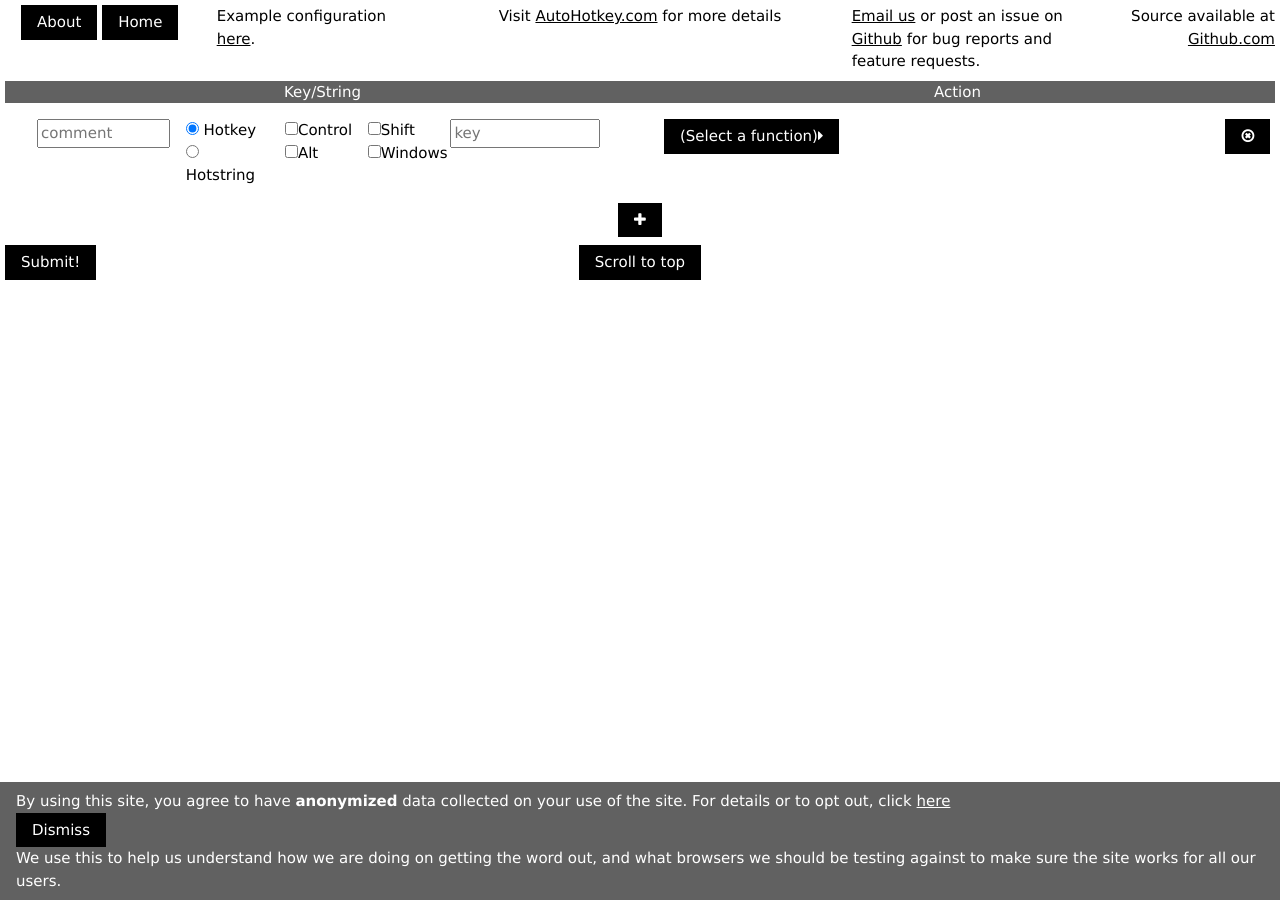
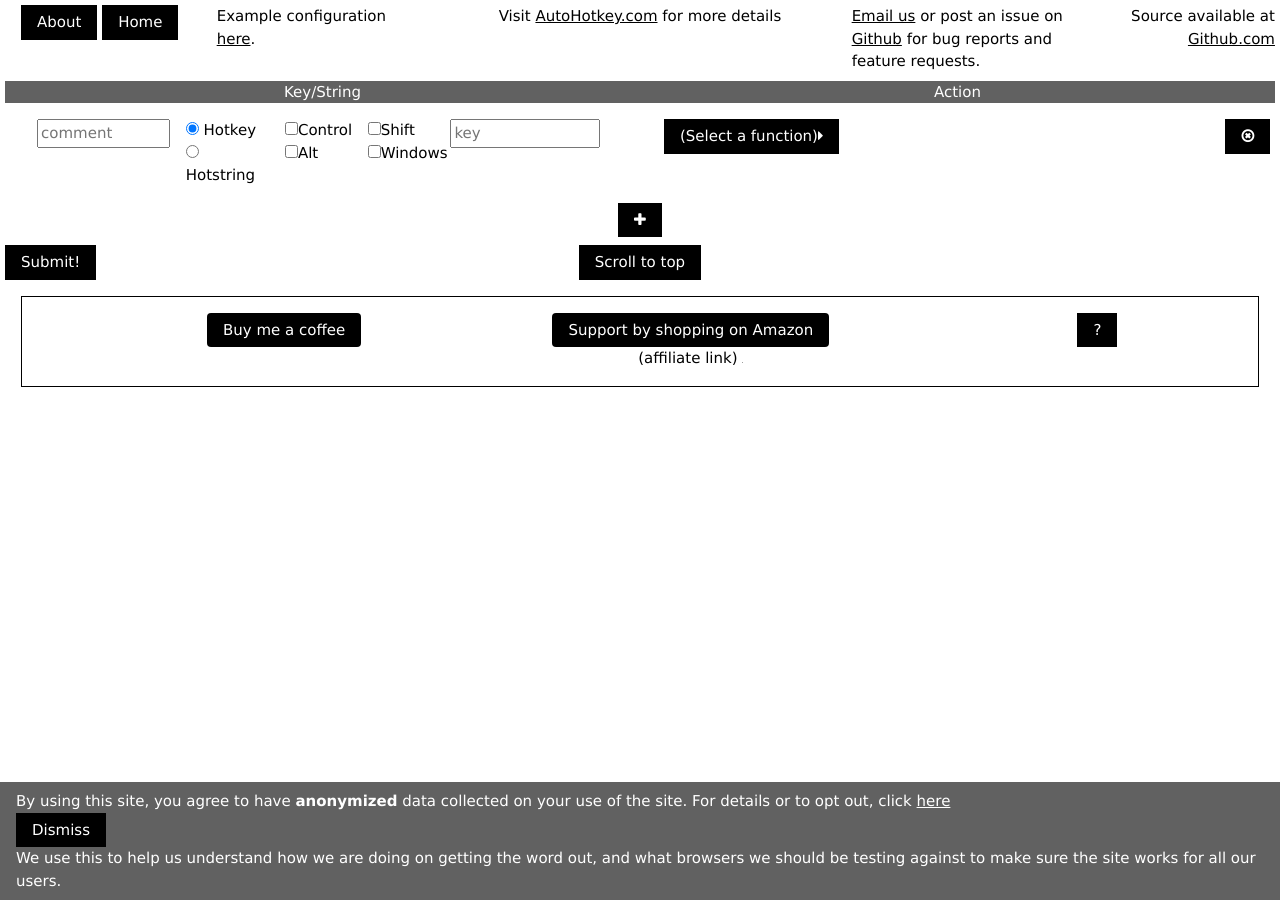
Before and after one commit to mshafer1/AHK-generator, a Jekyll site: the page built from index.html, in a window 1280 px wide. Built offline with Jekyll 4.4.1, drawn with Linux system fonts in a browser that asks for light colours.

Commit message:
add support links

```diff
--- a/index.html
+++ b/index.html
@@ -29,7 +29,8 @@ layout: basic
     </span>
     <div id="newRow" class="w3-row">
         <div class="w3-col s12 w3-center">
-            <button type="button" id="btnAdd" class="w3-btn" onclick="newRow(); markDirty()" title="Add row"><i class="fa fa-plus"></i></button>
+            <button type="button" id="btnAdd" class="w3-btn" onclick="newRow(); markDirty()" title="Add row"><i
+                    class="fa fa-plus"></i></button>
         </div>
     </div>
     <div class="w3-row w3-padding-top">
@@ -37,16 +38,52 @@ layout: basic
             <button type="submit" class="w3-btn" title="Generate script" id="btnSubmit">Submit!</button>
         </div>
         <div class="w3-col s4">
-            <button type="button" id="btnTop" class="w3-btn center" title="Scroll to top of config" onClick="scrollToTop();">
+            <button type="button" id="btnTop" class="w3-btn center" title="Scroll to top of config"
+                onClick="scrollToTop();">
                 Scroll to top
             </button>
         </div>
         <div class="w3-col s4">
-            <button type="button" id="btnDownload" download="hotkeys.ahk" class="w3-hide w3-btn" style="float:right" title="Click to download AHK script" onClick="download(); ga('send', 'event', { eventCategory: 'AHK', eventAction: 'Download', eventLabel: 'Download', eventValue: 1 });"
+            <button type="button" id="btnDownload" download="hotkeys.ahk" class="w3-hide w3-btn" style="float:right"
+                title="Click to download AHK script"
+                onClick="download(); ga('send', 'event', { eventCategory: 'AHK', eventAction: 'Download', eventLabel: 'Download', eventValue: 1 });"
                 disabled>download</button>
             <a id="downloadLink" href='#' download="hotkeys.ahk" class="w3-hide">download</a>
         </div>
     </div>
 </form>
+<div class="w3-row-padding w3-margin w3-padding-16 w3-border w3-border-black">
+    <div class="w3-col w3-hide-small l1">&nbsp;</div>
+    <div class="w3-col w3-center l3">
+        <a target="_blank" class="w3-btn w3-round" href="https://www.buymeacoffee.com/mshafer1">
+            Buy me a coffee
+        </a>
+    </div>
+    <div class="w3-col l1">&nbsp;</div>
+    <div class="w3-col w3-center l3">
+        <a target="_blank"
+            href="https://www.amazon.com/b?_encoding=UTF8&tag=mshafertechit-20&linkCode=ur2&linkId=32cd82131398464c947c0c63d85edcd7&camp=1789&creative=9325&node=172456"
+            class="w3-btn w3-round">Support by shopping on Amazon</a> (affiliate link)
+        <img src="//ir-na.amazon-adsystem.com/e/ir?t=mshafertechit-20&l=ur2&o=1" width="1" height="1" border="0" alt=""
+            style="border:none !important; margin:0px !important;" />
+    </div>
+    <div class="w3-col l1">&nbsp;</div>
+    <div class="w3-col w3-center l3">
+        <div class="w3-container">
+            <div class="w3-dropdown-hover">
+                <button class="w3-btn">?</button>
+                <div class="w3-dropdown-content w3-bar-block w3-border w3-padding-small">
+                    <p>
+                        Rather than poluting this tool with ads., these links allow you to support development of this
+                        and similar tools directly or indirectly.
+                        <br />
+                        Read more on <a class="w3-black w3-text-white" target="_blank"
+                            href="http://techit.mandmshafer.com/support">my blog.</a>
+                    </p>
+                </div>
+            </div>
+        </div>
+    </div>
+</div>
 <div id="scriptZone" class="w3-border w3-hide w3-margin fitInParent" contenteditable="true">
 </div>
```
